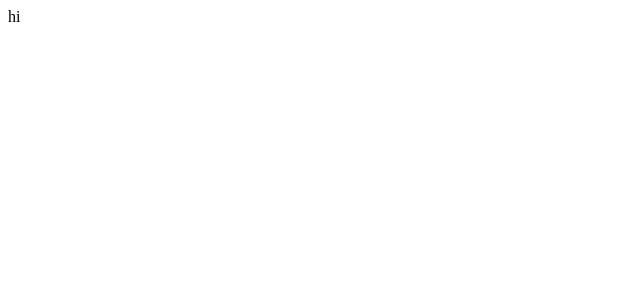
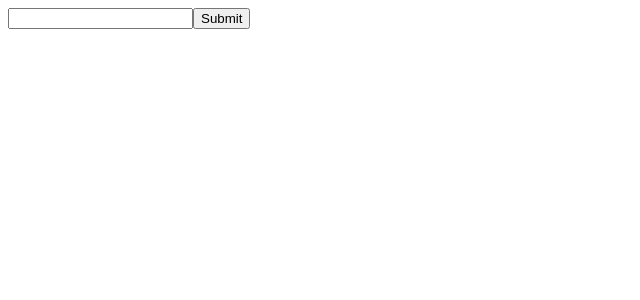
Before and after one commit to eashikanaznin/react_advanced, a React (Vite) app: page / in a window 1280 px wide. Shown: the top 300 px of the page, without its empty margins (0-640 px from the left). Built offline with nearby package versions, Linux system fonts and the light colour scheme.

Commit message:
LDP-215-toaster

```diff
--- a/src/App.jsx
+++ b/src/App.jsx
@@ -1,8 +1,10 @@
+import { ToastFrom } from "./ToastForm"
+
 function App() {
 
   return (
     <>
-      hi
+     <ToastFrom />
     </>
   )
 }
--- /dev/null
+++ b/src/ToastForm.jsx
@@ -0,0 +1,13 @@
+export function ToastFrom(){
+
+  function handlaSubmit(e){
+    e.preventDefault()
+  }
+  return(
+    <form onSubmit={ handlaSubmit }>
+       <input id='toast_name'/>
+       <button>Submit</button>
+    </form>
+
+  )
+}
```
Also changed, not shown: 1 other file (tests, documents, lock files or other folders).
